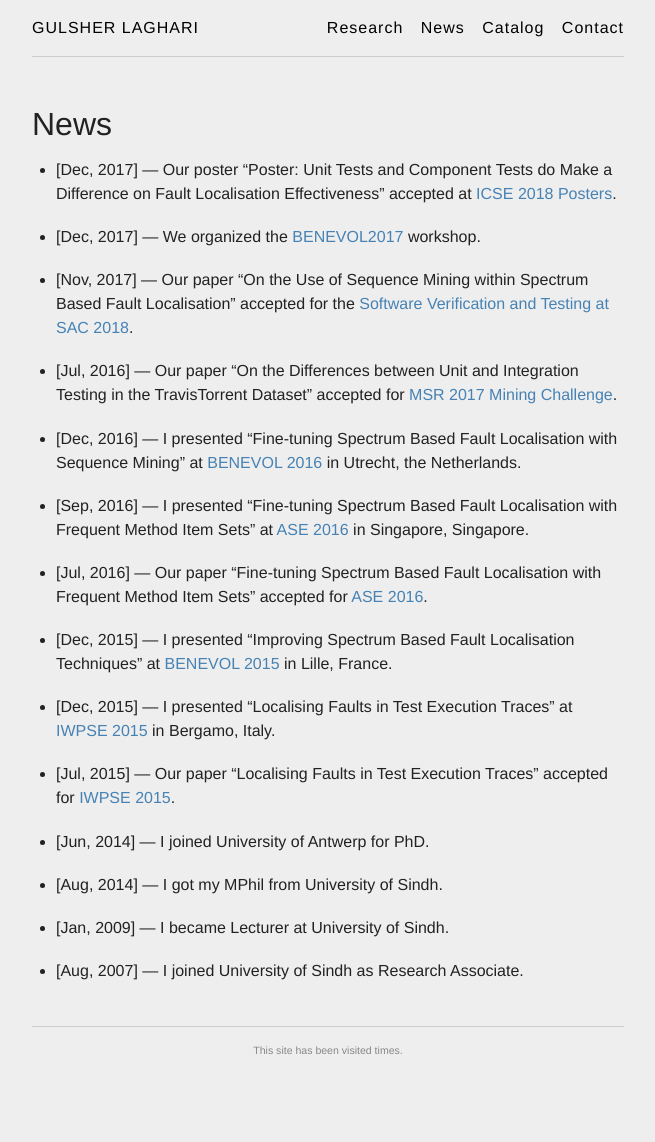
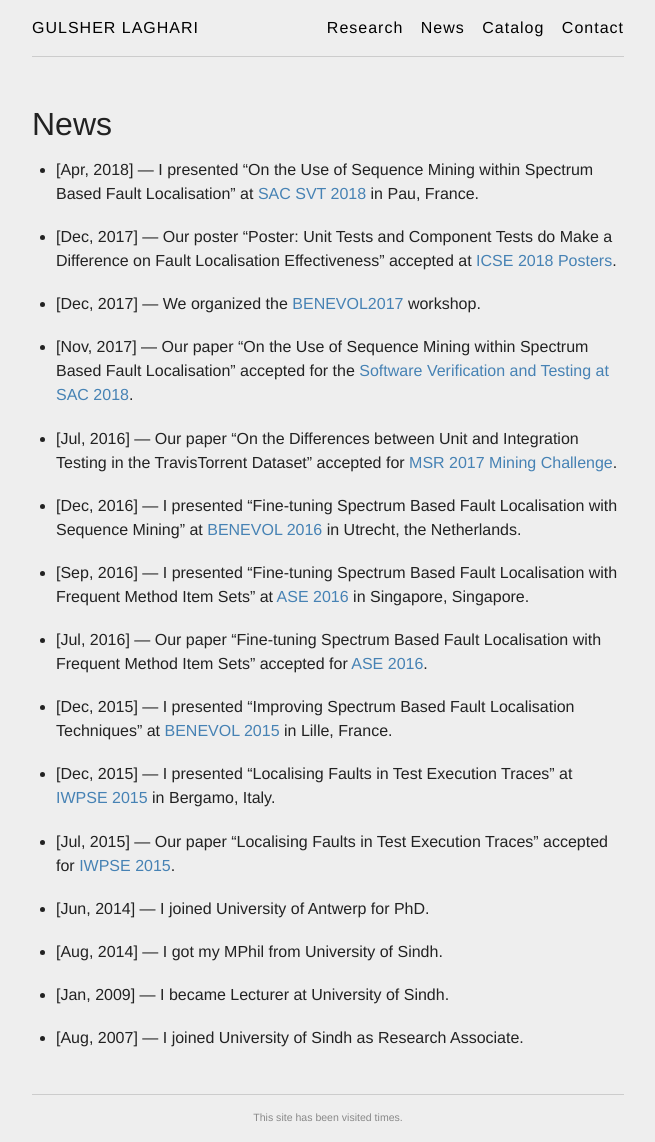
Before and after one commit to glaghari/glaghari.github.io, a Jekyll site: the page built from news.md, in a window 1280 px wide. Shown: the whole page, without its empty margins (312-967 px from the left). Built offline with Jekyll 4.4.1, drawn with Linux system fonts in a browser that asks for light colours; comment, search, counter and statistics services are not loaded; before the commit the page ends 1075 px from its top, so only the background shows below that.

Commit message:
news update

```diff
--- a/_data/news.yml
+++ b/_data/news.yml
@@ -1,3 +1,6 @@
+- title: "I presented \"On the Use of Sequence Mining within Spectrum Based Fault Localisation\" at [SAC SVT 2018](http://sac-svt-2018.imag.fr/?page_id=172) in Pau, France."
+  date:  "Apr, 2018"
+
 - title: "Our poster \"Poster: Unit Tests and Component Tests do Make a Difference on Fault Localisation Effectiveness\" accepted at [ICSE 2018 Posters](https://www.icse2018.org/event/icse-2018-posters-poster-unit-tests-and-component-tests-do-make-a-difference-on-fault-localisation-effectiveness)."
   date:  "Dec, 2017"
 
```
